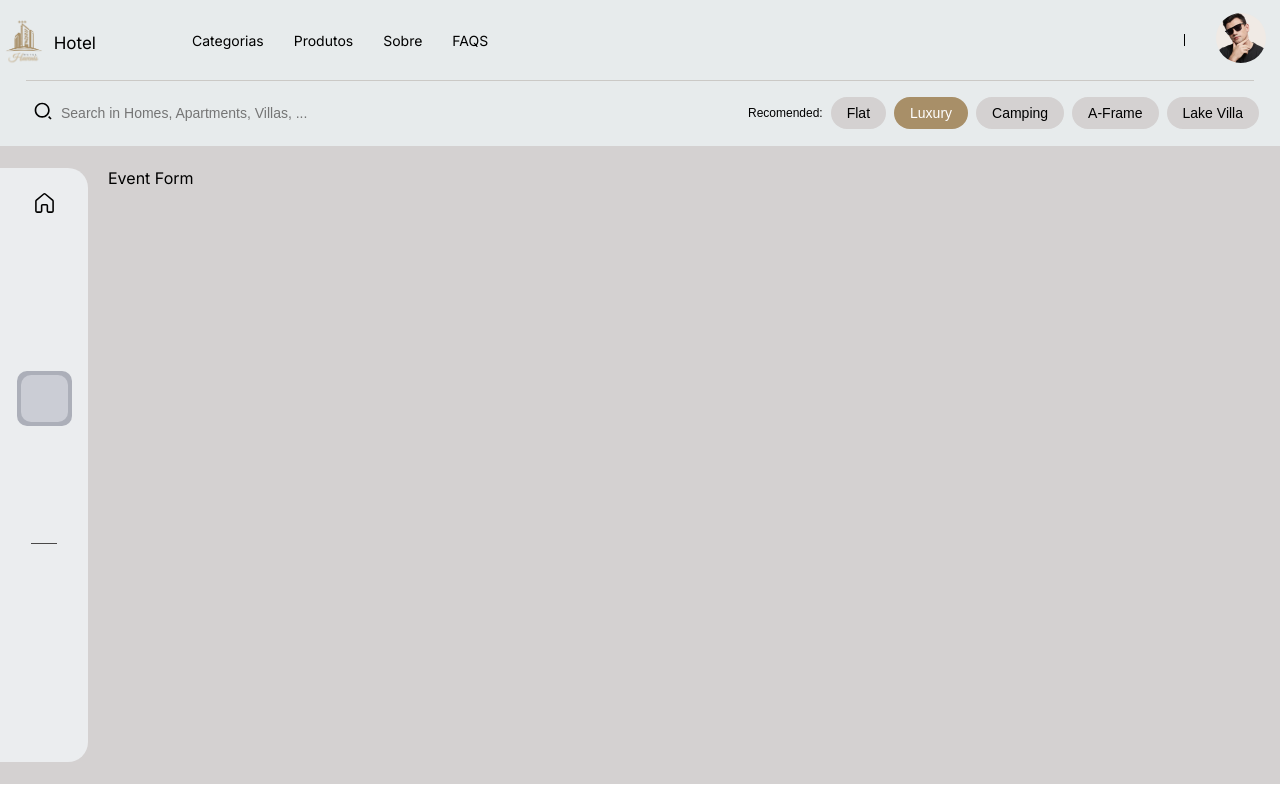
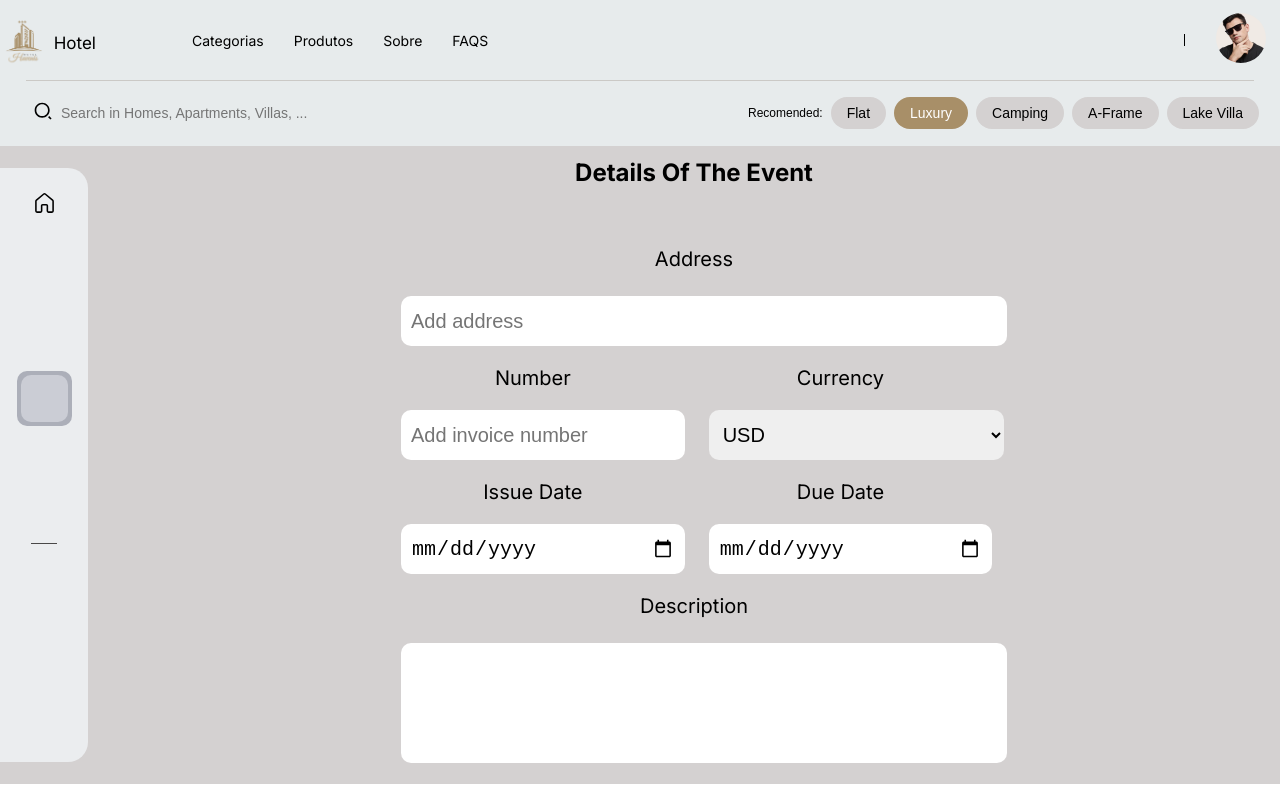
Before and after one commit to ndelacruz-2023048/Sistema-gestion-hotelera, a React (Vite) app in the folder frontend/: page /events in a window 1280 px wide. Built offline with nearby package versions, Linux system fonts and the light colour scheme; some icons are missing.

Commit message:
Se sube el formulario de eventos

```diff
--- a/frontend/src/components/organismos/EventPlanning/EventForm.jsx
+++ b/frontend/src/components/organismos/EventPlanning/EventForm.jsx
@@ -3,10 +3,131 @@ import styled from "styled-components"
 export const EventForm = () => {
     return(
         <Container>
-            Event Form
+            <Title>Details Of The Event</Title>
+
+            <FieldGroupFull>
+                <Paragraph>Address</Paragraph>
+                <Input type="text" placeholder="Add address" />
+            </FieldGroupFull>
+
+            <Container2>
+                <FieldGroup>
+                    <Paragraph>Number</Paragraph>
+                    <Input2 type="text" placeholder="Add invoice number" />
+                </FieldGroup>
+
+                <FieldGroup>
+                    <Paragraph>Currency</Paragraph>
+                    <CurrencySelect>
+                        <option value="USD">USD</option>
+                        <option value="EUR">EUR</option>
+                        <option value="GBP">GBP</option>
+                        <option value="GT">Q</option>
+                    </CurrencySelect>
+                </FieldGroup>
+            </Container2>
+
+            <Container2>
+                    <FieldGroup>
+                        <Paragraph>Issue Date</Paragraph>
+                        <DateInput type="date" defaultValue="N/A" />
+                    </FieldGroup>
+
+
+                    <FieldGroup>
+                        <Paragraph>Due Date</Paragraph>
+                        <DateInput type="date" defaultValue="N/A" />
+                    </FieldGroup>
+            </Container2>
+
+            <FieldGroupFull>
+                <Paragraph>Description</Paragraph>
+                <Input3 type="text"  />
+            </FieldGroupFull>
         </Container>
     )
 }
 
+
 const Container = styled.div`
+margin-top: -50px
 `
+
+
+const Title = styled.h2`
+    display: flex;
+    justify-content: center;
+    align-items: center;
+    padding: 20px;
+    color : ${({theme})=>theme.color}
+
+`;
+
+const Paragraph = styled.p`
+    display: flex;
+    justify-content: center;
+    align-items: center;
+    font-size: 20px;
+    color : ${({theme})=>theme.color}
+`
+const Input = styled.input`
+    width: 50%;
+    height: 30px;
+    margin-left: 25%;
+    padding: 10px;
+    border-Radius: 10px;
+    border: none;
+    font-size: 20px;
+`
+const Container2 = styled.div`
+display: flex;
+gap: 5%;
+margin-left: 25%;
+`
+const Input2 = styled.input`
+    width: 100%;
+    height: 30px;
+    padding: 10px;
+    border-Radius: 10px;
+    border: none;
+    font-size: 20px;
+`
+const Input3 = styled.input`
+    width: 50%;
+    height: 100px;
+    margin-left: 25%;
+    padding: 10px;
+    border-Radius: 10px;
+    border: none;
+    font-size: 20px;
+`
+
+const FieldGroup = styled.div`
+    display: flex;
+    flex-direction: column;
+    width: 30%
+`
+const CurrencySelect = styled.select`
+    width: 112%;
+    height: 50px;
+    padding: 10px;
+    border-Radius: 10px;
+    border: none;
+    font-size: 20px;
+`
+
+const FieldGroupFull = styled.div`
+    display: flex;
+    flex-direction: column;
+    gap: 5px;
+    width: 100%;
+`;
+
+const DateInput = styled.input`
+    width: 100%;
+    height: 30px;
+    padding: 10px;
+    border-Radius: 10px;
+    border: none;
+    font-size: 20px;
+`;
```
